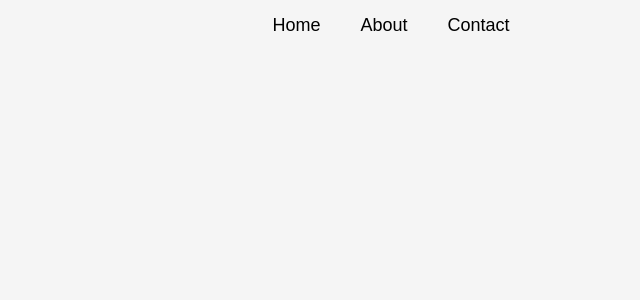
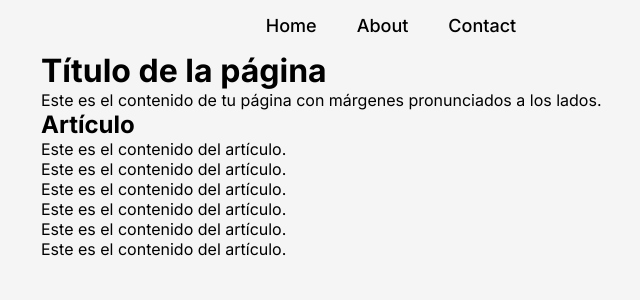
Before and after one commit to ignasimgol/portfolio-2024-v1, a React (Vite) app: page /ballbylon in a window 1280 px wide. Before the commit this address had no page. Shown: the top 300 px of the page, without its empty margins (249-889 px from the left). Built offline with nearby package versions, Linux system fonts and the light colour scheme.

Commit message:
small ch

```diff
--- a/src/App.jsx
+++ b/src/App.jsx
@@ -4,6 +4,8 @@ import { BrowserRouter as Router, Route, Routes, Link } from 'react-router-dom';
 import Home from './pages/Home';
 import AboutMe from './pages/AboutMe';
 import Contact from './pages/Contact';
+import Ballbylon from './pages/Ballbylon';
+import PhotoPortfolio from './pages/PhotoPortfolio';
 import Navbar from './components/Navbar';
 import './index.css'; // Importa el archivo de estilos
 
@@ -16,6 +18,9 @@ const App = () => {
         <Routes>
           <Route path="/" element={<Home />} />
           <Route path="/about" element={<AboutMe />} />
+          <Route path="/contact" element={<Contact />} />
+          <Route path="/ballbylon" element={<Ballbylon/>} />
+          <Route path="/foto-portfolio" element={<PhotoPortfolio/>} />
         </Routes>
       </div>
     </Router>
--- a/src/components/Card.jsx
+++ b/src/components/Card.jsx
@@ -1,16 +1,16 @@
-// components/Card.jsx
 import React from 'react';
+import { Link } from 'react-router-dom';
 import './css/Card.css'; // Importa los estilos específicos del Card
 
-const Card = ({ imageUrl, title, subtitle }) => {
+const Card = ({ imageUrl, title, subtitle, linkUrl }) => {
   return (
-    <div className="card">
+    <Link to={linkUrl} className="card">
       <img src={imageUrl} alt={title} className="card-image" />
       <div className="card-content">
         <h3 className="card-title">{title}</h3>
         <p className="card-subtitle">{subtitle}</p>
       </div>
-    </div>
+    </Link>
   );
 };
 
--- a/src/components/css/Card.css
+++ b/src/components/css/Card.css
@@ -6,15 +6,14 @@
   border-radius: 8px;
   box-shadow: 0 2px 10px rgba(0, 0, 0, 0.1);
   overflow: hidden;
-    max-width: 300px; /* Tamaño máximo para la tarjeta */
-    margin: 15px;
+  max-width: 250px; /* Tamaño máximo para la tarjeta */
+  text-decoration: none;
 }
 
   /* Imagen cuadrada con bordes redondeados */
 .card-image {
   width: 100%;
   height: 0;
-    padding-bottom: 100%; /* Relación de aspecto 1:1 para una imagen cuadrada */
   object-fit: cover;
   border-radius: 8px 8px 0 0; /* Borde redondeado en la parte superior */
 }
@@ -39,3 +38,16 @@
   color: #666;
   margin: 0;
 }
+
+.card-image {
+  width: 100%;
+  height: auto; /* Asegura que la imagen mantenga su relación de aspecto */
+  object-fit: cover; /* Ajusta cómo la imagen se redimensiona para llenar el contenedor */
+}
+
+
+
+.card:hover {
+  box-shadow: 0 8px 16px rgba(0, 0, 0, 0.3);
+  filter: brightness(0.9); /* Reduce el brillo para un efecto de desvanecimiento */
+}
--- a/src/index.css
+++ b/src/index.css
@@ -1,4 +1,7 @@
 /* styles.css */
+
+@import url('https://fonts.googleapis.com/css2?family=Inter:ital,opsz,wght@0,14..32,100..900;1,14..32,100..900&display=swap');
+
 
 /* Reseteo básico para tener una base limpia */
 * {
@@ -9,7 +12,7 @@
 
 /* Aplica un margen pronunciado a los lados */
 body {
-  font-family: Arial, sans-serif;
+  font-family: Inter, sans-serif;
   background-color: #f5f5f5; /* Color de fondo opcional */
   margin: 0;
   padding: 0;
@@ -19,6 +22,4 @@ body {
 .container {
   max-width: 700px; /* Cambia el ancho máximo según prefieras */
   margin: 0 auto;
-  background-color: #ffffff; /* Color de fondo opcional */
-  box-shadow: 0px 0px 10px rgba(0, 0, 0, 0.1); /* Sombra opcional */
 }
--- a/src/pages/Ballbylon.jsx
+++ b/src/pages/Ballbylon.jsx
@@ -0,0 +1,23 @@
+import React from 'react';
+
+const Ballbylon = () => {
+  return (
+    <div className="container">
+      <h1>Título de la página</h1>
+      <p>Este es el contenido de tu página con márgenes pronunciados a los lados.</p>
+
+      {/* Contenedor para el contenido del artículo */}
+      <section className="article-container">
+        <h2>Artículo</h2>
+        <p>Este es el contenido del artículo.</p>
+        <p>Este es el contenido del artículo.</p>
+        <p>Este es el contenido del artículo.</p>
+        <p>Este es el contenido del artículo.</p>
+        <p>Este es el contenido del artículo.</p>
+        <p>Este es el contenido del artículo.</p>
+      </section>
+    </div>
+    );
+};
+
+export default Ballbylon;
--- a/src/pages/Home.jsx
+++ b/src/pages/Home.jsx
@@ -12,26 +12,29 @@ const Home = () => {
       <section className="works-section">
         <h2>Works</h2>
         <div className="works-cards-container">
-
           <Card
-            imageUrl="https://via.placeholder.com/300"
+            imageUrl="https://utfs.io/f/DM7CcnrlhW9Zk37yfrs5cpAJ8UsG0IKWxZtiXDYzb9yBlEMm"
             title="📚 ballbylon"
             subtitle="Descripción del trabajo 1"
+            linkUrl="/ballbylon"
           />
           <Card
-            imageUrl="https://via.placeholder.com/300"
-            title="Work 2"
-            subtitle="Descripción del trabajo 2"
+            imageUrl="https://utfs.io/f/DM7CcnrlhW9ZxnEmba5GhpvSgs5yaJmncdDLYZ2wQF6UiqNo"
+            title="📷 Photo Portfolio"
+            subtitle="Three.js based photo portfolio"
+            linkUrl="/foto-portfolio"
           />
           <Card
-            imageUrl="https://via.placeholder.com/300"
+            imageUrl="https://utfs.io/f/DM7CcnrlhW9ZxnEmba5GhpvSgs5yaJmncdDLYZ2wQF6UiqNo"
             title="Work 3"
             subtitle="Descripción del trabajo 3"
+            linkUrl="/ballbylon"
           />
           <Card
-            imageUrl="https://via.placeholder.com/300"
+            imageUrl="https://utfs.io/f/DM7CcnrlhW9ZxnEmba5GhpvSgs5yaJmncdDLYZ2wQF6UiqNo"
             title="Work 4"
             subtitle="Descripción del trabajo 4"
+            linkUrl="/ballbylon"
           />
         </div>
       </section>
--- a/src/pages/PhotoPortfolio.jsx
+++ b/src/pages/PhotoPortfolio.jsx
@@ -0,0 +1,23 @@
+import React from 'react';
+
+const PhotoPortfolio = () => {
+  return (
+    <div className="container">
+      <h1>Título de la página</h1>
+      <p>Este es el contenido de tu página con márgenes pronunciados a los lados.</p>
+
+      {/* Contenedor para el contenido del artículo */}
+      <section className="article-container">
+        <h2>Artículo</h2>
+        <p>Este es el contenido del artículo.</p>
+        <p>Este es el contenido del artículo.</p>
+        <p>Este es el contenido del artículo.</p>
+        <p>Este es el contenido del artículo.</p>
+        <p>Este es el contenido del artículo.</p>
+        <p>Este es el contenido del artículo.</p>
+       </section>
+     </div>
+  )
+};
+
+export default PhotoPortfolio;
--- a/src/pages/css/Home.css
+++ b/src/pages/css/Home.css
@@ -1,22 +1,29 @@
 /* Estilo para la sección de Works */
 .works-section {
     margin-top: 40px;
-    text-align: center;
+    text-align: left;
   }
 
   .works-section h2 {
     font-size: 24px;
     font-weight: bold;
-    margin-bottom: 20px;
+    margin-bottom: 2rem;
     color: #333;
   }
 
-  /* Contenedor para las tarjetas de Works */
   .works-cards-container {
     display: grid;
     grid-template-columns: repeat(2, 1fr); /* Siempre dos columnas */
     gap: 20px;
     justify-content: center; /* Centra el contenido horizontalmente */
-    max-width: 800px; /* Limita el ancho máximo del contenedor */
+    justify-items: center; /* Centra las tarjetas en cada celda */
+    align-items: center;
+    max-width: 600px; /* Limita el ancho máximo del contenedor */
     margin: 0 auto; /* Centra el contenedor en la página */
   }
+
+  @media (max-width: 768px) {
+    .works-cards-container {
+      grid-template-columns: 1fr; /* Cambia a una columna en dispositivos móviles */
+    }
+  }
```
Lines whose indentation alone changed are shown as unchanged.
